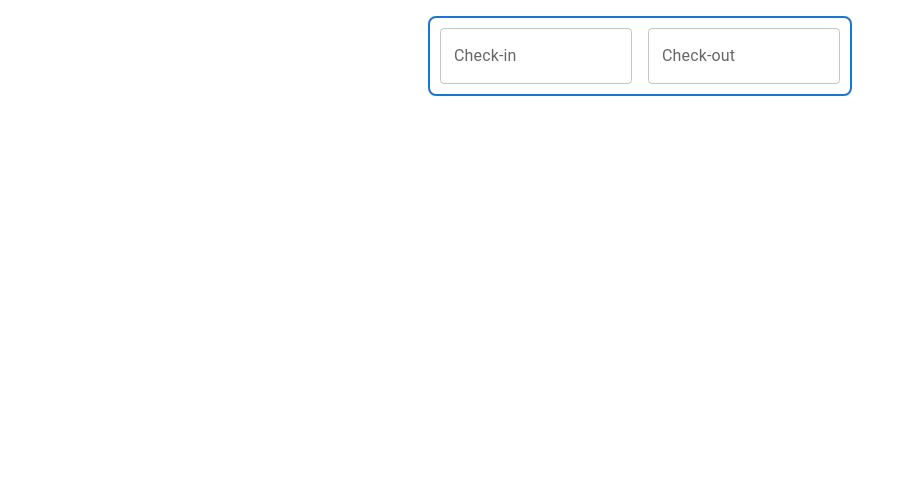
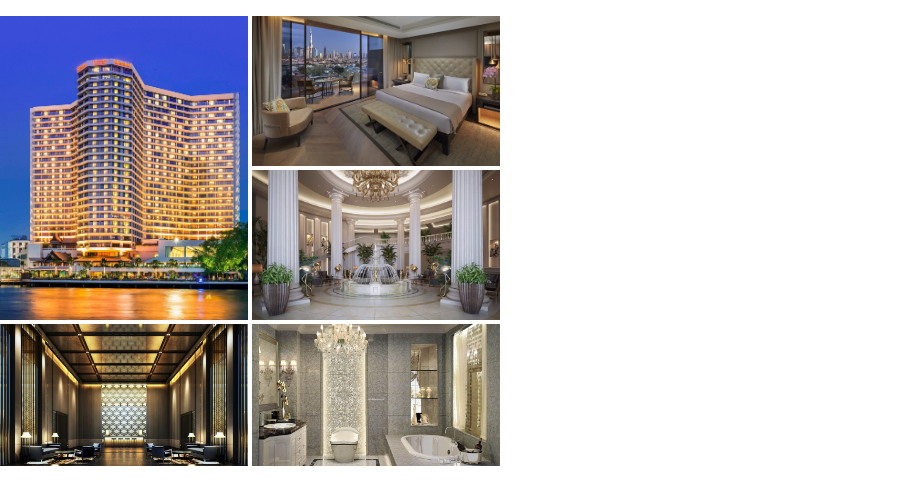
Before and after one commit to calle256/hotel-404, a React (Create React App) app in the folder frontend/: page / in a window 1280 px wide. Shown: the top 504 px of the page, without its empty margins (0-915 px from the left). Built offline with nearby package versions, Linux system fonts and the light colour scheme; the HTML template or start-up script is replaced by a standard one.

Commit message:
hotelpics

```diff
--- a/frontend/src/Components/HotelDisplay/hoteltemplate.tsx
+++ b/frontend/src/Components/hotelPage/hoteltemplate.tsx
@@ -1,47 +1,17 @@
 import React from "react";
-import hotel1 from "../../Images/hotel1.png";
-import room1 from "../../Images/room1.png";
-import hall1 from "../../Images/hall1.png";
-import hall2 from "../../Images/hall2.png";
-import bath1 from "../../Images/bath1.png";
 import Grid from "@mui/material/Grid";
 import Paper from "@mui/material/Paper";
 import ImageList from "@mui/material/ImageList";
 import ImageListItem from "@mui/material/ImageListItem";
 import Box from '@mui/material/Box';
 import "./HotelTemplate.css";
+import { IPics } from "../../MocData/hotelPics";
 
-const itemData = [
-  {
-    img: hotel1,
-    title: "Hotel Lá Bomba",
-    rows: 2,
-    cols: 1,
-  },
-  {
-    img: room1,
-    title: "Hotel Lá Bomba",
+interface IHotelPics {
+  hotels: IPics[]
+}
 
-  },
-  {
-    img: hall1,
-    title: "Hotel Lá Bomba",
-
-  },
-  {
-    img: bath1,
-    title: "Hotel Lá Bomba",
-
-
-  },
-  {
-    img: hall2,
-    title: "Hotel Lá Bomba",
-
-  },
-];
-
-
+type PicsProps = IPics;
 
 function srcset(image: string, size: number, rows = 1, cols = 1) {
   return {
@@ -50,7 +20,7 @@ function srcset(image: string, size: number, rows = 1, cols = 1) {
   };
 }
 
-const HotelTemplate = () => {
+const HotelTemplate: React.FC<IHotelPics> = ({ hotels }) => {
   return (
 
     <Grid container spacing={1}>
@@ -62,11 +32,11 @@ const HotelTemplate = () => {
           cols={2}
           rowHeight={150}
         >
-          {itemData.map((item) => (
+          {hotels.map((item) => (
             <ImageListItem
               key={item.img}
-              cols={item.cols || 1}
-              rows={item.rows || 1}
+              cols={item.cols}
+              rows={item.rows}
             >
               <img
                 {...srcset(item.img, 150, item.rows, item.cols)}
--- /dev/null
+++ b/frontend/src/MocData/hotelPics.ts
@@ -0,0 +1,21 @@
+import hotel1 from "../Images/hotel1.png";
+import room1 from "../Images/room1.png";
+import hall1 from "../Images/hall1.png";
+import hall2 from "../Images/hall2.png";
+import bath1 from "../Images/bath1.png";
+
+export interface IPics {
+    img: string;
+    title: string;
+    rows: number;
+    cols: number;
+    key: string;
+}
+
+export const pics: IPics[] = [
+    {img: hotel1, title: 'The Array Stay', rows: 2, cols: 1, key: '1'},
+    {img: room1, title: 'The Array Stay', rows: 1, cols: 1, key: '2'},
+    {img: hall1, title: 'The Array Stay', rows: 1, cols: 1, key: '3'},
+    {img: hall2, title: 'The Array Stay', rows: 1, cols: 1, key: '4'},
+    {img: bath1, title: 'The Array Stay', rows: 1, cols: 1, key: '5'}
+]
--- a/frontend/src/index.tsx
+++ b/frontend/src/index.tsx
@@ -8,9 +8,11 @@ import Signup from './Components/SignIn/signup';
 import NavAppBar from './Components/homeScreen/navBar';
 import SearchBar from './Components/homeScreen/searchBar';
 import Bookings from './Components/userBookingPage/userBookings';
-import HotelTemplate from './Components/HotelDisplay/hoteltemplate';
+import HotelTemplate from './Components/hotelPage/hoteltemplate';
 import DisplayHotel from './Components/HotelDisplay/displayHotelCard';
 import HotelDate from './Components/hotelPage/hotelDate';
+import { pics } from './MocData/hotelPics';
+
 
 const root = ReactDOM.createRoot(
   document.getElementById('root') as HTMLElement
@@ -18,7 +20,7 @@ const root = ReactDOM.createRoot(
 root.render(
   <React.StrictMode>
     {/*Ändra på elementet nedan för att rendera din komponent efter att ha importerat den  */}
-    <HotelDate/>
+    <HotelTemplate hotels={pics}/>
   </React.StrictMode>
 );
 
```
Also changed, not shown: frontend/src/Components/hotelPage/HotelTemplate.css (renamed from frontend/src/Components/HotelDisplay/HotelTemplate.css).
